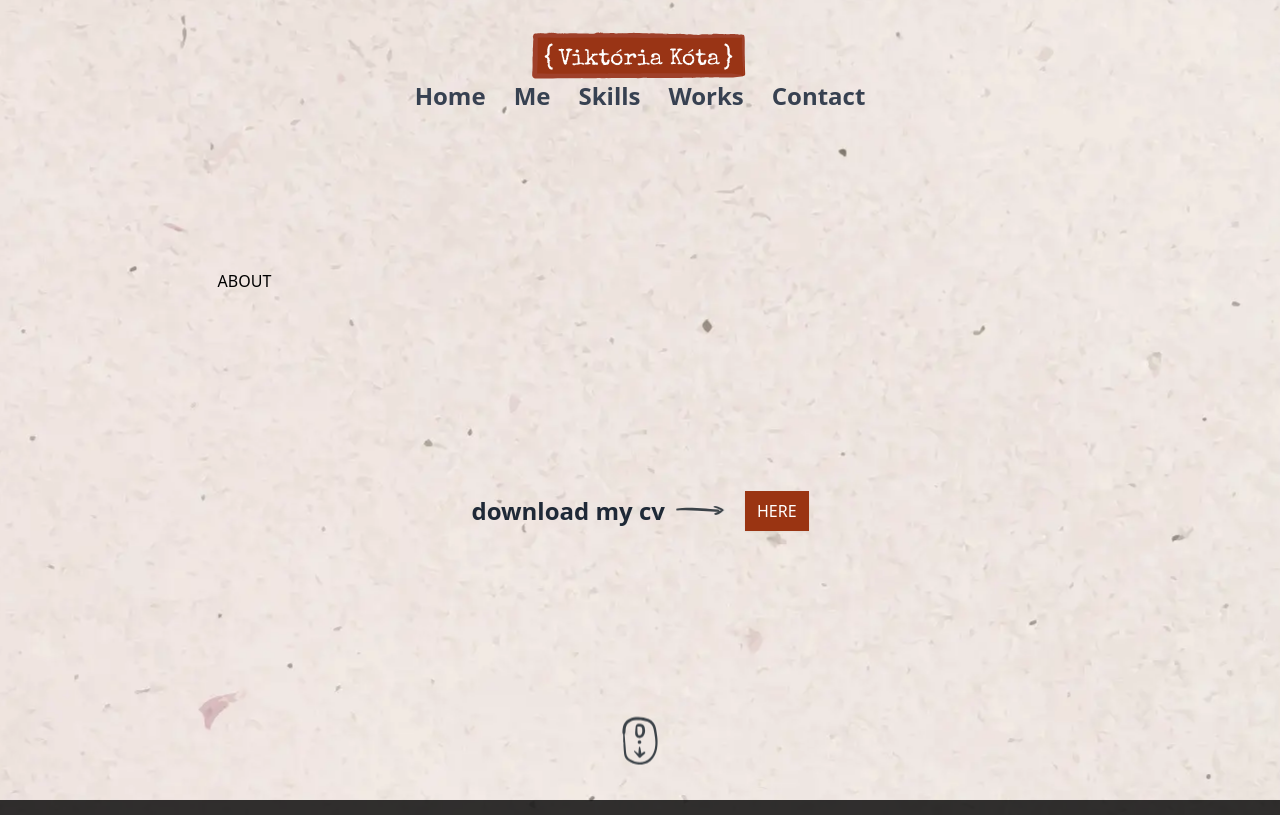
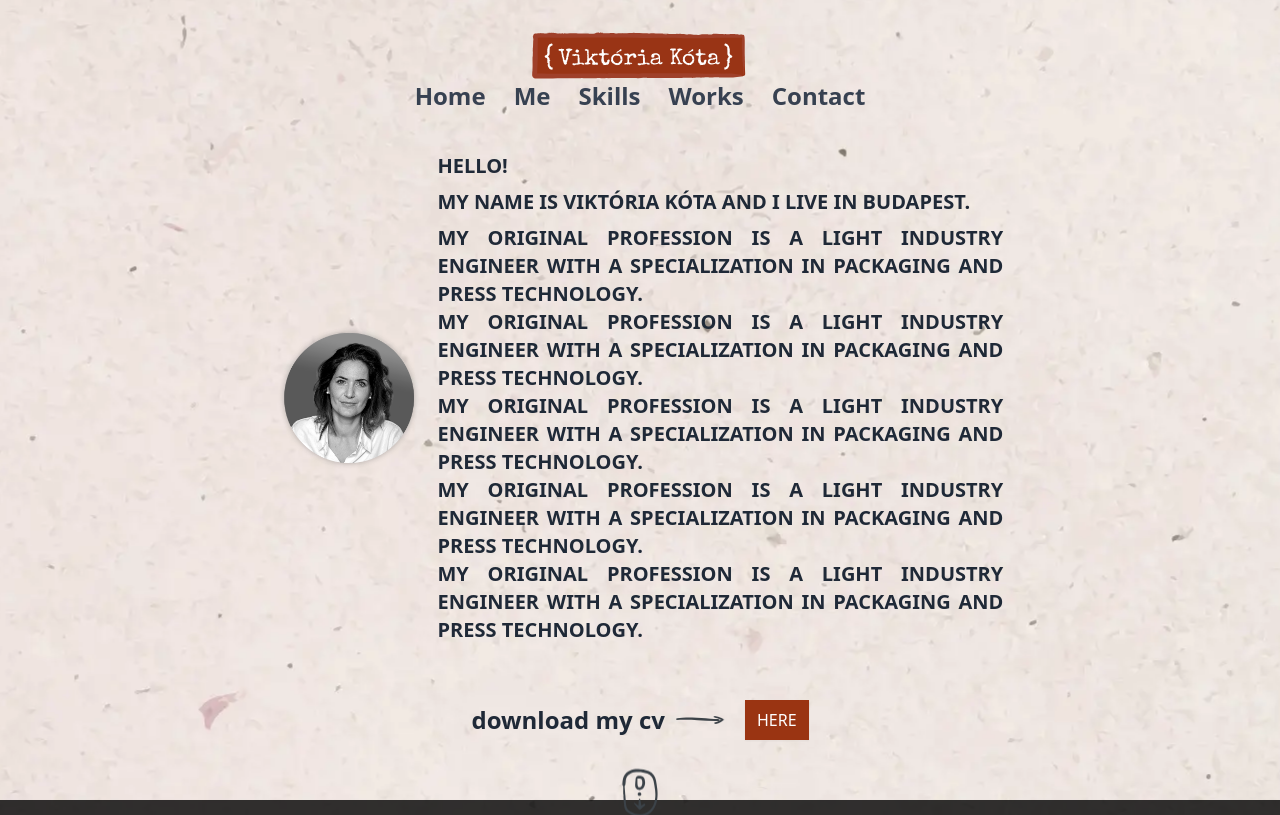
Before and after one commit to vikikota/viktoria-kota, a React (Vite) app: page /#/about in a window 1280 px wide. Shown: the top 815 px of the page. Built offline with nearby package versions, Linux system fonts and the light colour scheme.

Commit message:
add about me section

```diff
--- /dev/null
+++ b/src/components/AboutMe.jsx
@@ -0,0 +1,32 @@
+import profile from '../assets/profile_bw.png';
+
+function AboutMe() {
+  return (
+    <div className="container flex flex-col md:flex-row justify-center items-center lg:mt-10 pb-4 space-x-4">
+      <div>
+        <img src={profile} alt="profile" className="w-40 md:w-80" />
+      </div>
+      <div className="font-unica font-semibold uppercase text-gray-800 text-xl text-justify">
+        <p className="pb-2">Hello!</p>
+        <p className="pb-2">My name is Viktória Kóta and I live in Budapest.</p>
+        <p>
+          My original profession is a light industry engineer with a specialization in packaging and press technology.
+        </p>
+        <p>
+          My original profession is a light industry engineer with a specialization in packaging and press technology.
+        </p>
+        <p>
+          My original profession is a light industry engineer with a specialization in packaging and press technology.
+        </p>
+        <p>
+          My original profession is a light industry engineer with a specialization in packaging and press technology.
+        </p>
+        <p>
+          My original profession is a light industry engineer with a specialization in packaging and press technology.
+        </p>
+      </div>
+    </div>
+  );
+}
+
+export default AboutMe;
--- a/src/components/AboutMeShort.jsx
+++ b/src/components/AboutMeShort.jsx
@@ -1,6 +1,8 @@
+import { NavLink } from 'react-router-dom';
+import PropTypes from 'prop-types';
 import profile from '../assets/profile_bw.png';
 
-function AboutMeShort() {
+function AboutMeShort({ handleClickScroll }) {
   return (
     <div className="bg-black bg-opacity-80 shadow-md">
       <div className="container flex flex-col md:flex-row items-end md:items-center justify-around max-w-[1200px] md:w-4/5 mx-auto md:space-x-6 mt-8 md:mt-0 lg:mt-4 xl:mt-24 py-8">
@@ -8,28 +10,34 @@ function AboutMeShort() {
           <div className="min-w-20 max-w-28">
             <img src={profile} alt="profile" className="" />
           </div>
-          <div className="font-unica text-sm xs:text-xl text-justify md:text-xl text-gray-200">
+          <div className="font-unica text-sm xs:text-xl text-justify md:text-xl text-gray-200 uppercase">
             <p className="pb-2">Hello! I am Viki, and welcome to my website!</p>
             <p className="pb-2">
               The magic of programming has completely captivated me and has become a part of my life.
             </p>
             <p>
               Previously, I primarily worked with graphics, for which I am grateful as it complements frontend
-              development in a useful way
+              development in a useful way.
             </p>
           </div>
         </div>
         <div>
-          <button
-            type="button"
+          <NavLink
+            to="/about"
+            href="#about"
+            onClick={() => handleClickScroll('about-me')}
             className="mt-3 py-2 px-3 font-elite text-white shadow-sm bg-orange-800 hover:scale-105"
           >
             MORE
-          </button>
+          </NavLink>
         </div>
       </div>
     </div>
   );
 }
 
+AboutMeShort.propTypes = {
+  handleClickScroll:  PropTypes.func.isRequired,
+}
+
 export default AboutMeShort;
--- a/src/components/Contact.jsx
+++ b/src/components/Contact.jsx
@@ -66,7 +66,7 @@ function Contact() {
                 disabled={emailSent}
                 value={formData.name}
                 onChange={handleChange}
-                className="p-2 border-b-2 hover:!border-b-4 border-orange-700 focus:rounded-none focus:border-orange-700 focus:border-b-4 focus:outline-none
+                className="p-2 border-b-2 hover:bg-neutral-50 border-orange-700 focus:rounded-none focus:border-orange-700 focus:border-b-4 focus:outline-none
  placeholder:text-slate-400 text-sm shadow-sm focus:shadow-md"
               />
             </div>
@@ -82,7 +82,7 @@ function Contact() {
                 disabled={emailSent}
                 value={formData.email}
                 onChange={handleChange}
-                className="p-2 border-b-2 hover:!border-b-4 border-orange-700 focus:border-orange-700 focus:border-b-4 focus:outline-none
+                className="p-2 border-b-2 hover:bg-neutral-50 border-orange-700 focus:border-orange-700 focus:border-b-4 focus:outline-none
  placeholder:text-slate-400 text-sm shadow-md focus:shadow-md  autofill:!bg-white"
               />
             </div>
@@ -98,7 +98,7 @@ function Contact() {
                 disabled={emailSent}
                 value={formData.about}
                 onChange={handleChange}
-                className="p-2 border-b-2 hover:!border-b-4 border-orange-700 focus:rounded-none focus:border-orange-700 focus:border-b-4 focus:outline-none
+                className="p-2 border-b-2 hover:bg-neutral-50 border-orange-700 focus:rounded-none focus:border-orange-700 focus:border-b-4 focus:outline-none
  placeholder:text-slate-400 text-sm shadow-sm focus:shadow-md leading-6"
               />
             </div>
--- a/src/components/Hero.jsx
+++ b/src/components/Hero.jsx
@@ -22,7 +22,7 @@ function Hero() {
   return (
     <div>
       <div className="flex flex-col md:flex-row justify-between items-center max-w-[1200px]">
-        <div className="flex flex-col items-center md:items-start w-full sm:w-2/5 md:w-2/5 xl:w-1/3 my-4">
+        <div className="flex flex-col items-center md:items-start w-full sm:w-2/5 md:w-2/5 xl:w-1/3 2xl:w-2/5 my-4">
           <div className="py-4 md:ps-12">
             <div className="font-elite text-xl sm:text-2xl md:text-2xl lg:text-3xl text-orange-800 font-bold uppercase">
               Oh hi!
--- a/src/components/Layout.jsx
+++ b/src/components/Layout.jsx
@@ -32,13 +32,17 @@ function Layout() {
   }, [location]);
 
   const handleClickScroll = (id) => {
+
     const skillsElement = document.querySelector('#skills');
     const contactElement = document.querySelector('#contact');
+    const aboutElement = document.querySelector('#about-me');
 
     if (id === 'skills') {
       skillsElement.scrollIntoView({ behavior: 'smooth', block: 'start' });
     } else if (id === 'contact') {
       contactElement.scrollIntoView({ behavior: 'smooth', block: 'start' });
+    } else if (id === 'about-me') {
+      aboutElement.scrollIntoView({ behavior: 'smooth', block: 'start' });
     }
   };
 
@@ -89,7 +93,14 @@ function Layout() {
             <NavLink
               to="/about"
               href="#about"
-              onClick={isOpen ? handleMenuToggle : ''}
+              onClick={
+                isOpen
+                  ? () => {
+                      handleClickScroll('about-me');
+                      handleMenuToggle();
+                    }
+                  : () => handleClickScroll('about-me')
+              }
               className="flex flex-col items-center md:inline-block mt-5 md:mt-0 md:mr-7 hover:scale-110 text-gray-700 hover:text-gray-900"
             >
               <img src={Home} className={`${isOpen ? 'h-5 w-10 block' : 'hidden'}`} alt="about icon" />
@@ -146,8 +157,8 @@ function Layout() {
         <ResumeDownload />
       </div>
       {!isAboutMe && (
-        <div id="about-me">
-          <AboutMeShort className=" w-4/5 mx-auto" />
+        <div>
+          <AboutMeShort handleClickScroll={handleClickScroll} className=" w-4/5 mx-auto" />
         </div>
       )}
       {isAboutMe && (
--- a/src/pages/About.jsx
+++ b/src/pages/About.jsx
@@ -1,9 +1,12 @@
+import AboutMe from '../components/AboutMe';
 import ScrollDownButton from '../components/ScrollDownButton';
 
 function About() {
   return (
     <div>
-      <div>ABOUT</div>
+      <div id="about-me">
+        <AboutMe />
+      </div>
       <ScrollDownButton />
     </div>
   );
```
Also changed, not shown: src/assets/profile_bw.png.
